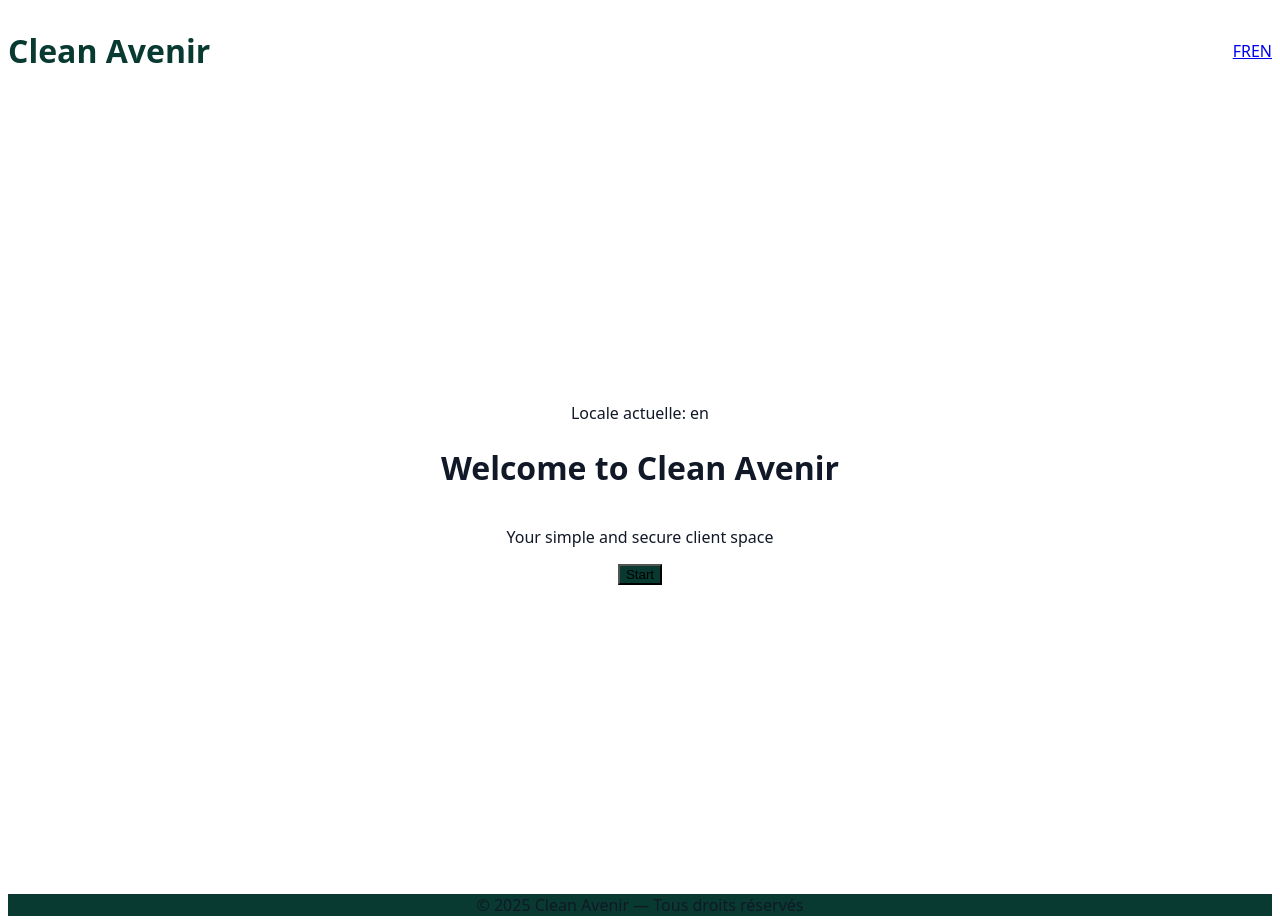
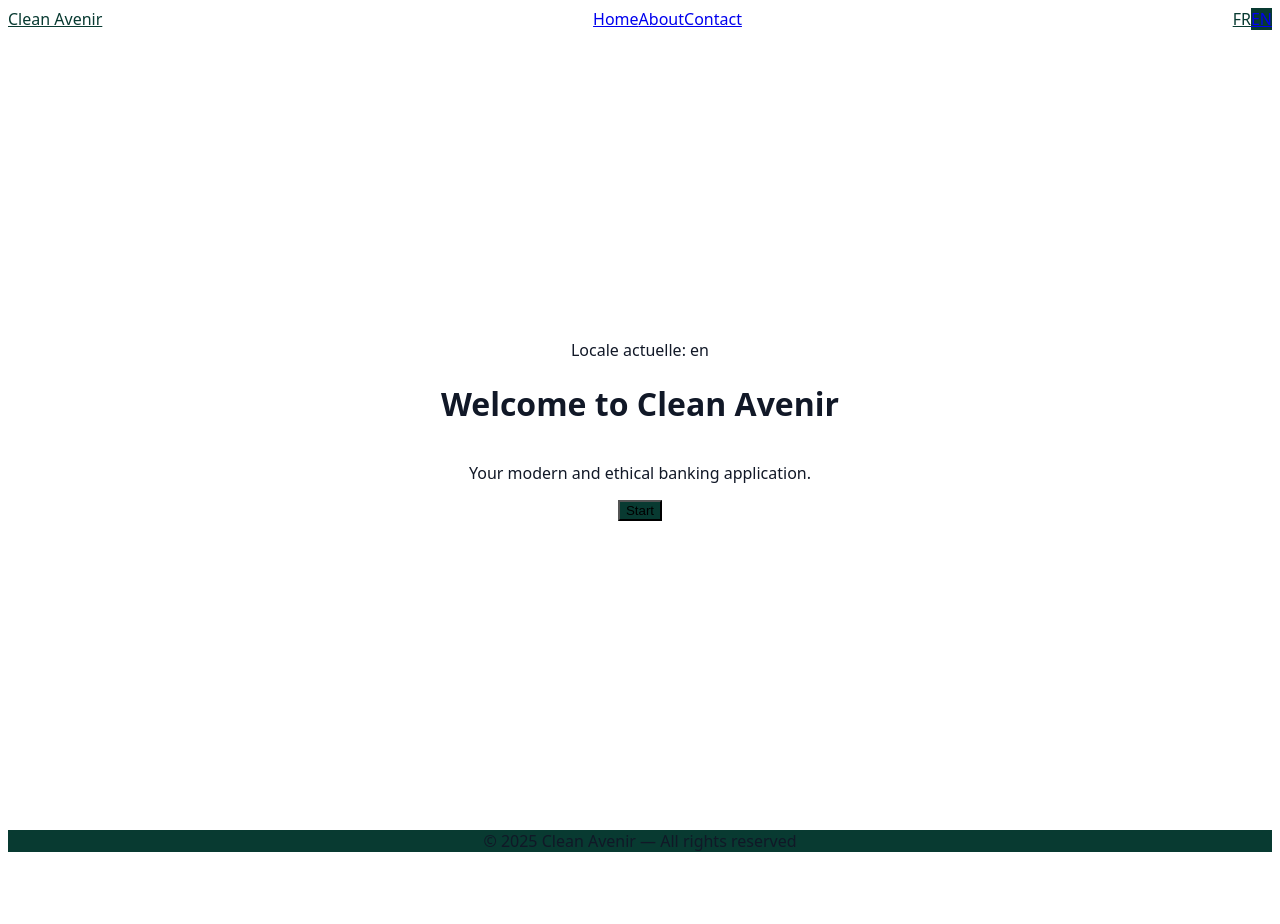
Before and after one commit to Misokka/cleanavenir, a Next.js app in the folder frontend/: page /en in a window 1280 px wide. After the commit the page ends 860 px from the top, so only its background shows below. Built offline with nearby package versions, Linux system fonts and the light colour scheme.

Commit message:
feat: setup complete i18n + layout + translations base

```diff
--- a/frontend/src/app/[locale]/layout.tsx
+++ b/frontend/src/app/[locale]/layout.tsx
@@ -2,6 +2,8 @@ import type { Metadata } from "next";
 import { Geist, Geist_Mono } from "next/font/google";
 import { NextIntlClientProvider } from "next-intl";
 import { getMessages } from "next-intl/server";
+import { Header } from "@/components/organisms/Header";
+import { Footer } from "@/components/organisms/Footer";
 import "../../styles/global.css";
 
 const geistSans = Geist({
@@ -31,23 +33,13 @@ export default async function LocaleLayout({
 
   return (
     <html lang={locale}>
-      <body className={`${geistSans.variable} ${geistMono.variable} antialiased bg-gray-50 text-gray-900`}>
+      <body
+        className={`${geistSans.variable} ${geistMono.variable} antialiased bg-gray-50 text-gray-900`}
+      >
         <NextIntlClientProvider messages={messages}>
-          <header className="w-full p-4 shadow-md bg-white">
-            <div className="max-w-7xl mx-auto flex justify-between items-center">
-              <h1 className="text-xl font-bold text-[#083A31]">Clean Avenir</h1>
-              <nav className="flex gap-4">
-                <a href="/fr" className="hover:underline">FR</a>
-                <a href="/en" className="hover:underline">EN</a>
-              </nav>
-            </div>
-          </header>
-
+          <Header />
           <main className="min-h-[calc(100vh-100px)]">{children}</main>
-
-          <footer className="w-full p-4 bg-[#083A31] text-white text-center">
-            © 2025 Clean Avenir — Tous droits réservés
-          </footer>
+          <Footer />
         </NextIntlClientProvider>
       </body>
     </html>
--- a/frontend/src/app/[locale]/page.tsx
+++ b/frontend/src/app/[locale]/page.tsx
@@ -3,7 +3,7 @@ import { useTranslations, useLocale } from "next-intl";
 import { Button } from "@/components/atoms/Button";
 
 export default function HomePage() {
-  const t = useTranslations("home");
+  const t = useTranslations("Home");
   const locale = useLocale();
 
   return (
--- /dev/null
+++ b/frontend/src/components/organisms/Footer.tsx
@@ -0,0 +1,12 @@
+"use client";
+import { useTranslations } from "next-intl";
+
+export function Footer() {
+  const t = useTranslations("Footer");
+
+  return (
+    <footer className="w-full p-4 bg-[#083A31] text-white text-center text-sm mt-10">
+      {t("copyright")}
+    </footer>
+  );
+}
--- /dev/null
+++ b/frontend/src/components/organisms/Header.tsx
@@ -0,0 +1,58 @@
+"use client";
+
+import Link from "next/link";
+import { useLocale, useTranslations } from "next-intl";
+import { usePathname } from "next/navigation";
+
+export function Header() {
+  const locale = useLocale();
+  const pathname = usePathname();
+  const t = useTranslations("Header");
+
+  const switchLocale = (newLocale: string) => {
+    const segments = pathname.split("/").filter(Boolean);
+    segments[0] = newLocale;
+    return "/" + segments.join("/");
+  };
+
+  return (
+    <header className="w-full p-4 shadow-md bg-white sticky top-0 z-10">
+      <div className="max-w-7xl mx-auto flex justify-between items-center">
+        <Link href={`/${locale}`} className="text-xl font-bold text-[#083A31]">
+          Clean Avenir
+        </Link>
+
+        <nav className="flex gap-4 text-sm font-medium">
+          <Link href={`/${locale}`} className="hover:text-[#3F6868] transition">
+            {t("home")}
+          </Link>
+          <Link href={`/${locale}/about`} className="hover:text-[#3F6868] transition">
+            {t("about")}
+          </Link>
+          <Link href={`/${locale}/contact`} className="hover:text-[#3F6868] transition">
+            {t("contact")}
+          </Link>
+        </nav>
+
+        <div className="flex gap-2">
+          <Link
+            href={switchLocale("fr")}
+            className={`px-2 py-1 rounded ${
+              locale === "fr" ? "bg-[#083A31] text-white" : "text-[#083A31]"
+            }`}
+          >
+            {t("fr")}
+          </Link>
+          <Link
+            href={switchLocale("en")}
+            className={`px-2 py-1 rounded ${
+              locale === "en" ? "bg-[#083A31] text-white" : "text-[#083A31]"
+            }`}
+          >
+            {t("en")}
+          </Link>
+        </div>
+      </div>
+    </header>
+  );
+}
--- a/frontend/src/locales/en/common.json
+++ b/frontend/src/locales/en/common.json
@@ -1,12 +1,17 @@
 {
-  "home": {
+  "Home": {
     "title": "Welcome to Clean Avenir",
-    "subtitle": "Your simple and secure client space",
+    "subtitle": "Your modern and ethical banking application.",
     "cta": "Start"
   },
-  "navbar": {
+  "Header": {
     "home": "Home",
-    "account": "Accounts",
-    "login": "Login"
+    "about": "About",
+    "contact": "Contact",
+    "fr": "FR",
+    "en": "EN"
+  },
+  "Footer": {
+    "copyright": "© 2025 Clean Avenir — All rights reserved"
   }
 }
--- a/frontend/src/locales/fr/common.json
+++ b/frontend/src/locales/fr/common.json
@@ -1,13 +1,17 @@
 {
-  "home": {
+  "Home": {
     "title": "Bienvenue sur Clean Avenir",
-    "subtitle": "Votre espace client, simple et sécurisé",
+    "subtitle": "Votre application bancaire moderne et responsable.",
     "cta": "Commencer"
   },
-  "navbar": {
+  "Header": {
     "home": "Accueil",
-    "account": "Comptes",
-    "login": "Connexion"
+    "about": "À propos",
+    "contact": "Contact",
+    "fr": "FR",
+    "en": "EN"
+  },
+  "Footer": {
+    "copyright": "© 2025 Clean Avenir — Tous droits réservés"
   }
-
 }
```
Also changed, not shown: frontend/src/app/[locale]/error.tsx (renamed from frontend/src/app/error.tsx), frontend/src/app/[locale]/not-found.tsx (renamed from frontend/src/app/not-found.tsx).
